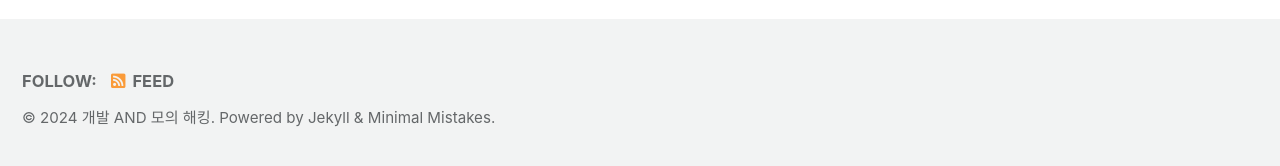
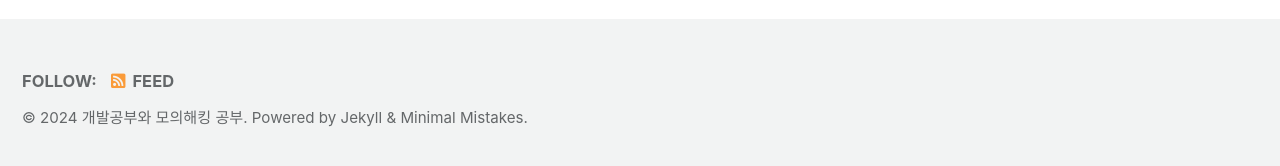
Before and after one commit to prey1234/prey1234.github.io, a Jekyll site: the page built from index.html, in a window 1280 px wide. Shown: the part 726-892 px from the top of the page. Built offline with Jekyll 4.4.1, drawn with Linux system fonts in a browser that asks for light colours; cached includes are drawn as plain includes; the list of posts is cut into pages by our own code.

Commit message:
Update _config.yml

```diff
--- a/_config.yml
+++ b/_config.yml
@@ -19,9 +19,9 @@ locale                   : "en-US"
 title                    : "공부 저장"
 title_separator          : "-"
 subtitle                 : # site tagline that appears below site title in masthead
-name                     : "개발 AND 모의 해킹"
-description              : ""
-url                      : # the base hostname & protocol for your site e.g. "<{{ site.url }}{{ site.baseurl }}/blog/start-blog/>"
+name                     : "개발공부와 모의해킹 공부"
+description              : "공부 과정"
+url                      : "<{{ site.url }}{{ site.baseurl }}/blog/start-blog/>" # the base hostname & protocol for your site e.g.
 baseurl                  : # the subpath of your site, e.g. "/blog"
 repository               : # GitHub username/repo-name e.g. "mmistakes/minimal-mistakes"
 teaser                   : # path of fallback teaser image, e.g. "/assets/images/500x300.png"
```
